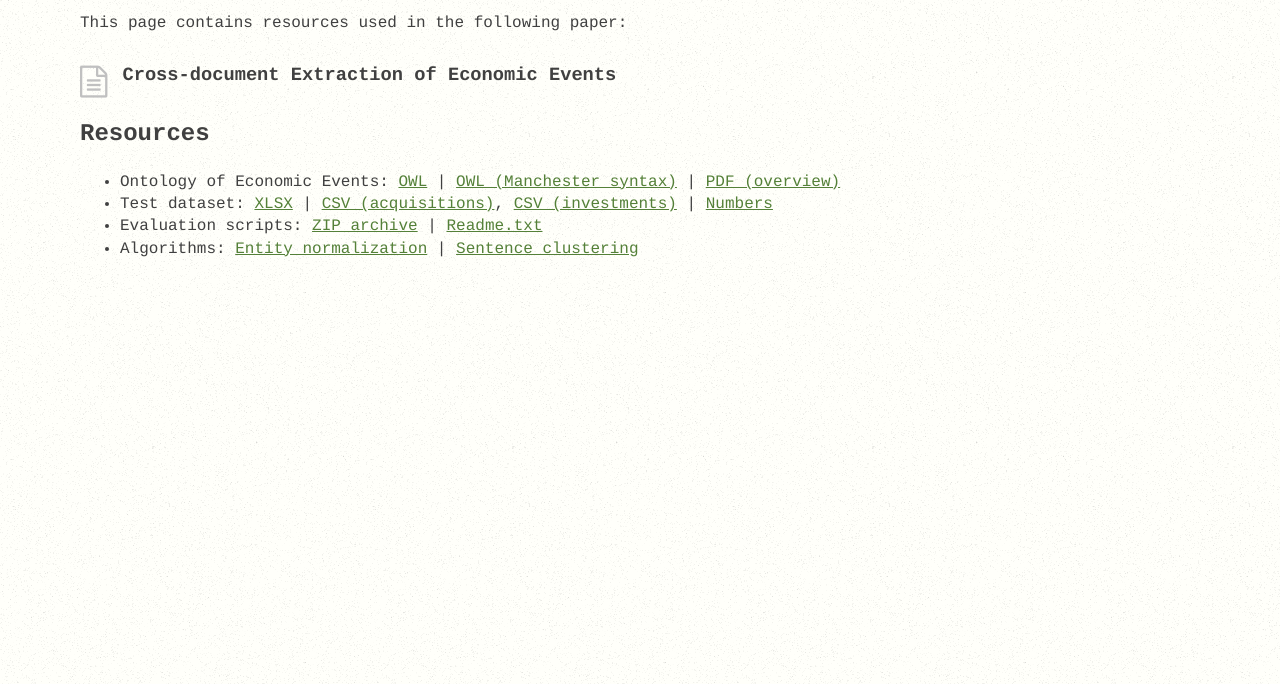
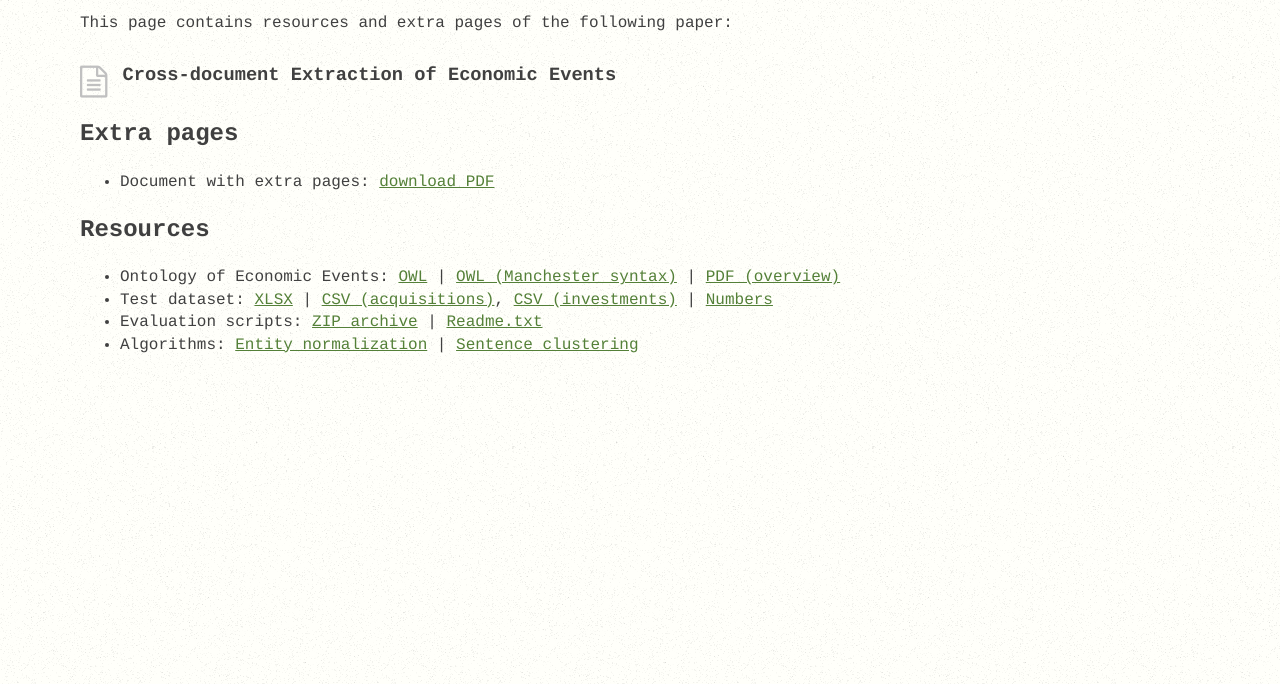
Before and after one commit to cdeee/web, a plain HTML site: page index.html in a window 1280 px wide. Shown: the part 116-800 px from the top of the page. Drawn offline with nearby package versions, Linux system fonts and the light colour scheme.

Commit message:
Extra pages added to the resources.

```diff
--- a/index.html
+++ b/index.html
@@ -23,12 +23,17 @@
         <div class="container">
             <h1>Extraction of Economic Events</h1>
 
-			<p>This page contains resources used in the following paper:</p>
+			<p>This page contains resources and extra pages of the following paper:</p>
 
 			<section id="paper">
 				<i class="fa fa-file-text-o fa-2x pull-left " id="paper_icon"></i>
 				<h3>Cross-document Extraction of Economic Events</h3>
 			</section>
+
+			<h2>Extra pages</h2>
+			<ul>
+				<li>Document with extra pages: <a href="https://github.com/cdeee/web/raw/master/extra_pages.pdf">download PDF</a></li>
+			</ul>
 
 			<h2>Resources</h2>
 			<ul>
```
Also changed, not shown: 2 other files.
